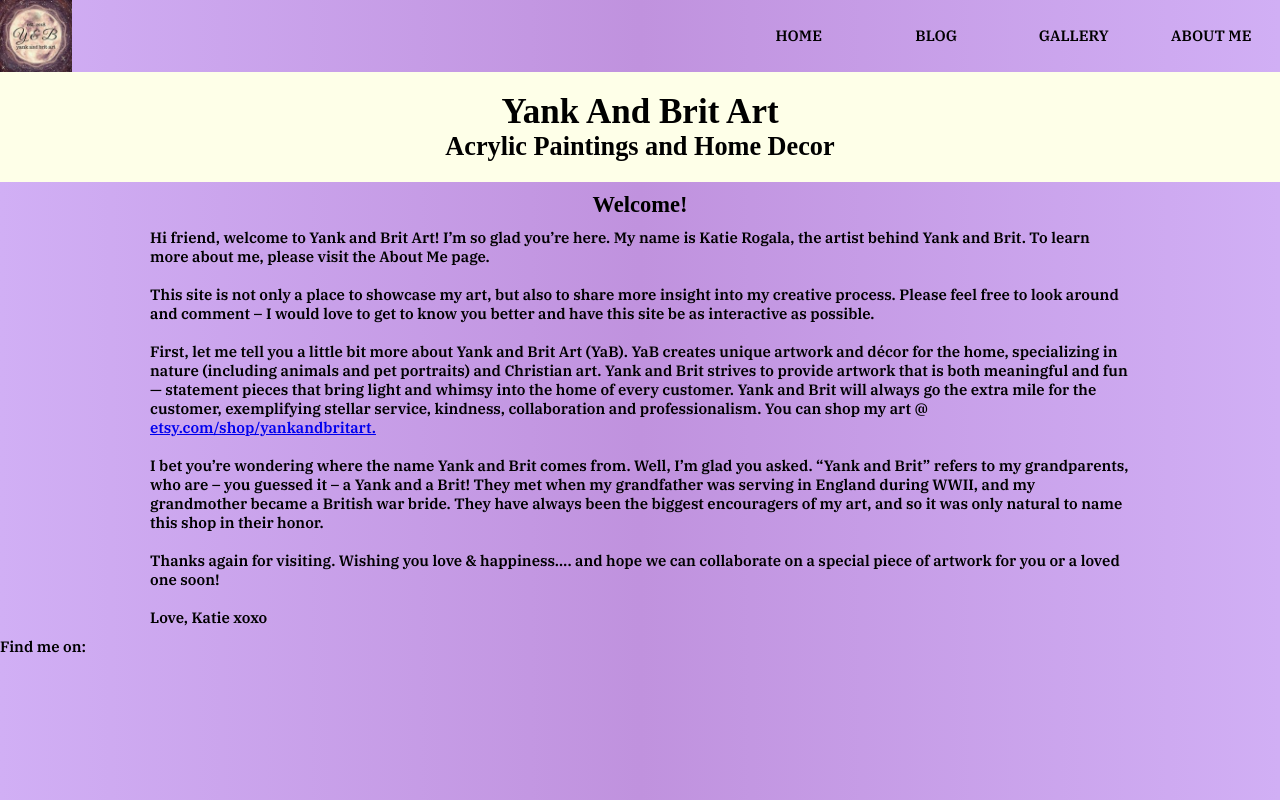
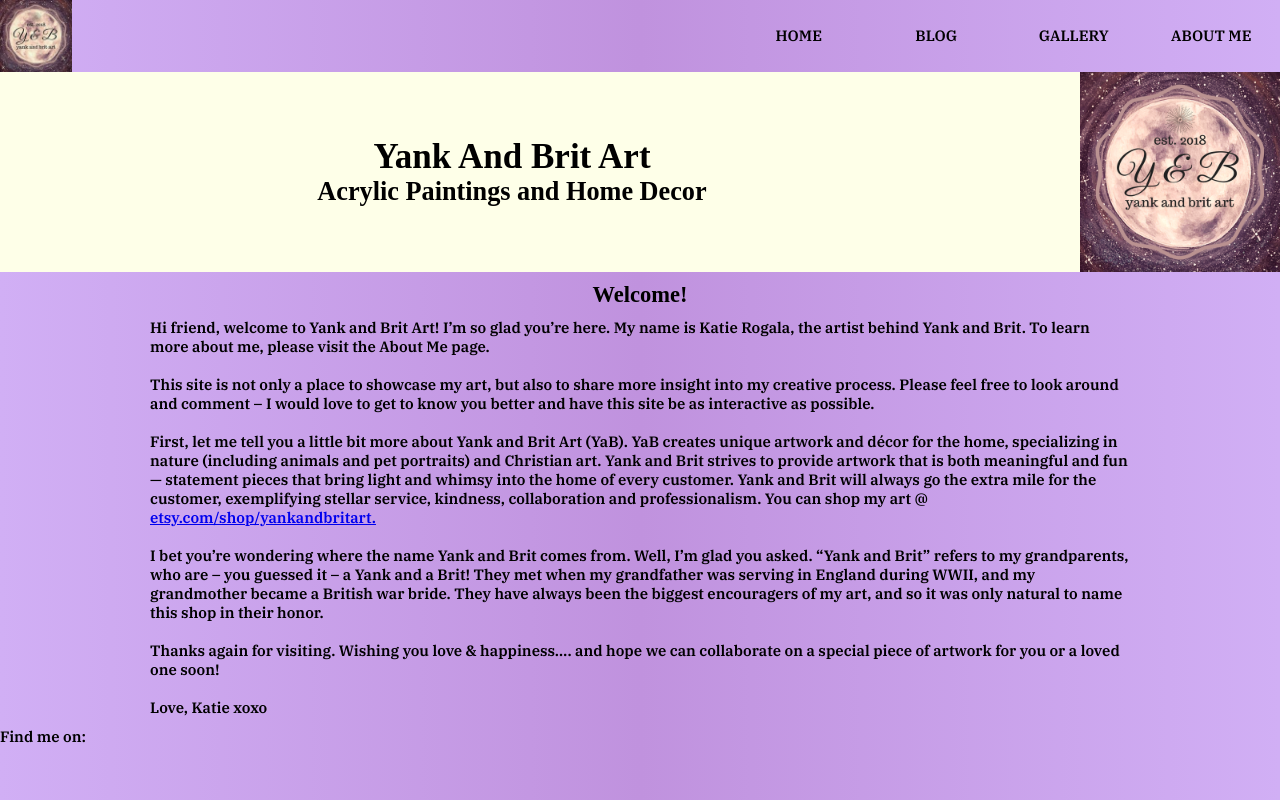
Before and after one commit to ARogala/yank-and-brit-art, a Gatsby site: page / in a window 1280 px wide. Built offline with nearby package versions, Linux system fonts and the light colour scheme; Gatsby itself is replaced by a stand-in of ours; a web font is replaced by a local one.

Commit message:
style header

```diff
--- a/src/components/layout.js
+++ b/src/components/layout.js
@@ -5,7 +5,7 @@
 import icon from '../img/logoSmall.png';
 
 import logoSmall from '../img/logoSmall.jpg';
-// import logoLarge from '../img/logoLarge.png';
+import logoLarge from '../img/logoLarge.png';
 
 import '../styles/main.scss';
 
@@ -47,8 +47,6 @@
 		  			<link href="https://fonts.googleapis.com/css?family=Petit+Formal+Script" rel="stylesheet" />
 		  			<link href="https://fonts.googleapis.com/css?family=IBM+Plex+Serif:400,600" rel="stylesheet" />
 				</Helmet>
-
-				<header className="header">
 				<nav className="nav">
 					<Link to="/" tabIndex="-1"><img className="nav__imgLink" src={logoSmall} alt="logo" /></Link>
 					<input type="checkbox" className="nav__checkbox" id="navi-toggle" />
@@ -64,9 +62,18 @@
 						</div>
 					</ul>
 				</nav>
+				<header className="header">
+					<div className="header__imgBoxSmall">
+						<img src={logoSmall} alt="logo" />
+					</div>
 					<div className="header__titleBox">
+						<div>
 							<h1 className="header__title-1">{data.site.siteMetadata.title}</h1>
 							<h2 className="header__title-2">{data.site.siteMetadata.description}</h2>
+						</div>
+					</div>
+					<div className="header__imgBox">
+						<img src={logoLarge} alt="logo" />
 					</div>
 				</header>
 
--- a/src/styles/_layout.scss
+++ b/src/styles/_layout.scss
@@ -1,10 +1,54 @@
 .header {
+	background: linear-gradient(to right, $hero-color1 100%, $hero-color2 100%);
+
+	&__imgBoxSmall img {
+		position: absolute;
+		width: 50px;
+		height: 50px;
+	}
+
 	&__titleBox{
-		background: linear-gradient(to right, $hero-color1 100%, $hero-color2 100%);
-		padding: 20px;
+		padding: 20px 10px 20px 55px;
 		text-align: center;
 
-		font-size: $big-font-size;
 		font-family: 'Petit Formal Script', cursive;
 	}
+
+	&__imgBox {
+		display: none;
+	}
 }
+
+@media screen and (min-width: 750px) {
+
+	.header {
+		display: flex;
+
+		&__imgBoxSmall img {
+			display: none;
+		}
+
+		&__titleBox {
+			display: flex;
+  			justify-content: center;
+  			align-items: center;
+
+			font-size: $big-font-size;
+			padding: 20px 0px 20px 0px;
+  			width: 80%;
+		}
+
+		&__imgBox {
+			display: initial;
+			margin: 0 0 0 auto;
+			width: 200px;
+			height: 200px;
+		}
+
+		&__imgBox img {
+			width: 200px;
+			height: 200px;
+		}
+	}
+
+}
```
Lines whose indentation alone changed are shown as unchanged.
